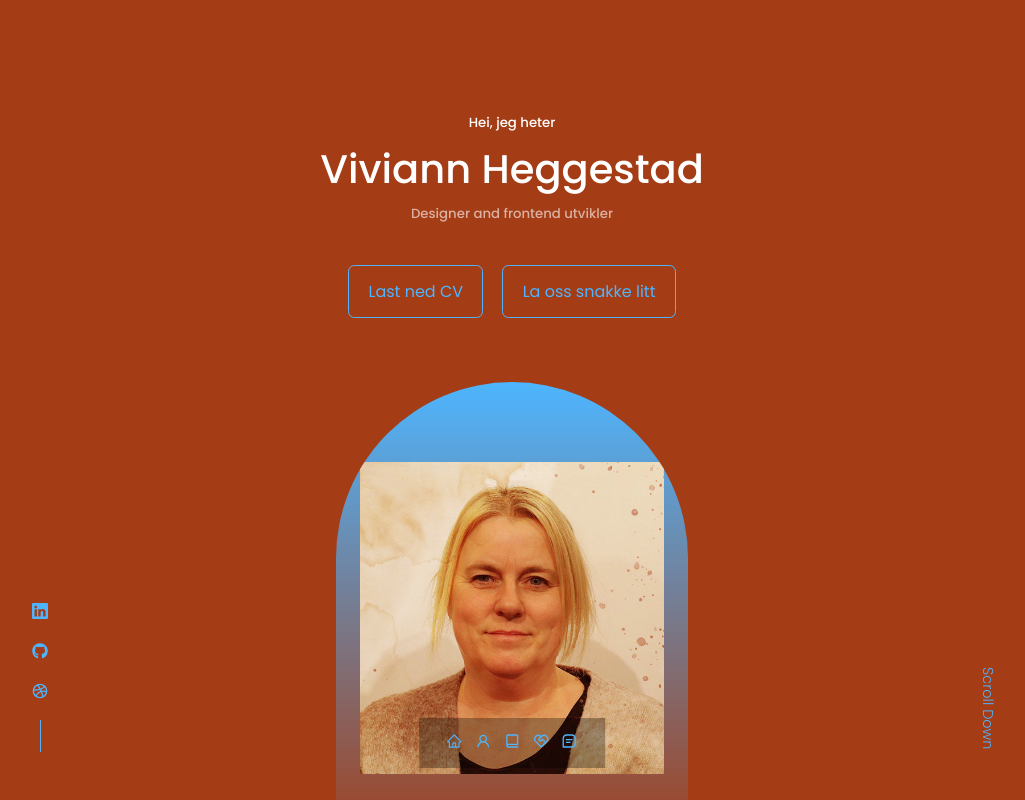
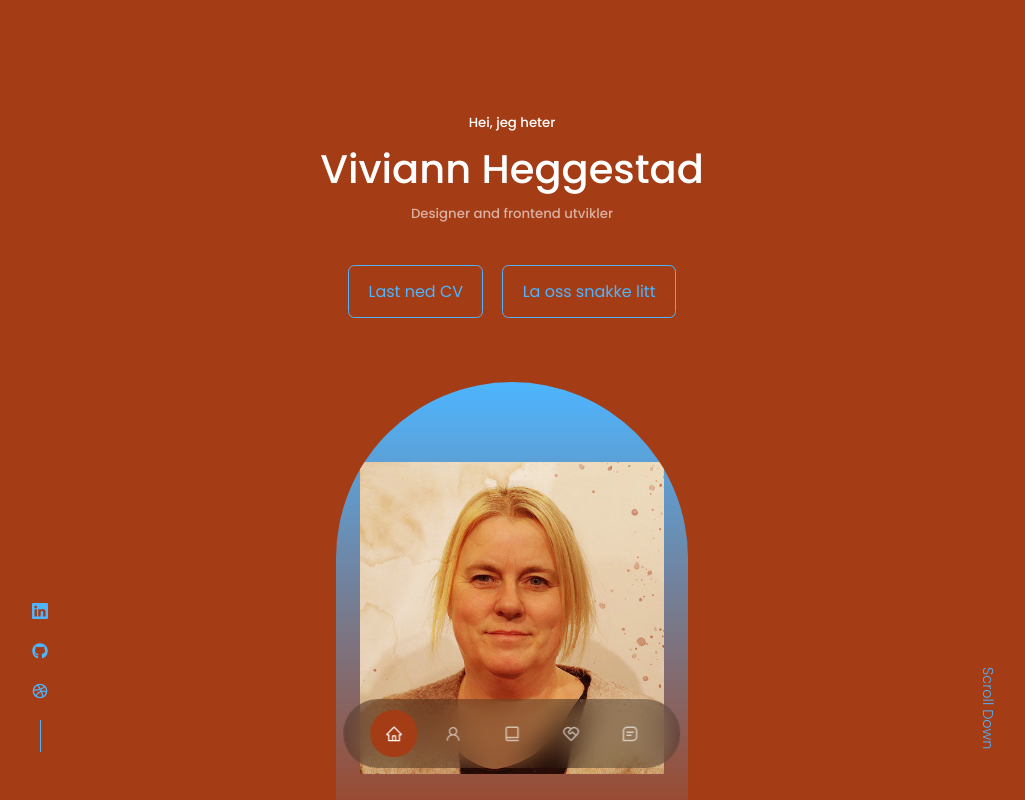
Before and after one commit to Viviann1/praksis-portfolio, a React (Create React App) app: page / in a window 1280 px wide. Shown: the top 800 px of the page, without its empty margins (128-1153 px from the left). Built offline with nearby package versions, Linux system fonts and the light colour scheme.

Commit message:
Floating nav component

```diff
--- a/src/components/nav/Nav.jsx
+++ b/src/components/nav/Nav.jsx
@@ -5,17 +5,19 @@ import {AiOutlineUser} from 'react-icons/ai'
 import {BiBookAlt} from 'react-icons/bi'
 import {RiServiceLine} from 'react-icons/ri'
 import {BiMessageSquareDetail} from 'react-icons/bi'
+import { useState } from 'react'
 
 
 
 const Nav = () => {
+  const [activeNav, setActiveNav] = useState('#')
   return (
     <nav>
-      <a href='#'><AiOutlineHome/></a>
-      <a href='#about'><AiOutlineUser/></a>
-      <a href='#experience'><BiBookAlt/></a>
-      <a href='#services'><RiServiceLine/></a>
-      <a href='#contact'><BiMessageSquareDetail/></a>
+      <a href='#' onClick={() => setActiveNav('#')} className={activeNav === '#' ? 'active' : ''}><AiOutlineHome/></a>
+      <a href='#about' onClick={() => setActiveNav('#about')} className={activeNav === '#about' ? 'active' : ''}><AiOutlineUser/></a>
+      <a href='#experience' onClick={() => setActiveNav('#experience')} className={activeNav === '#experience' ? 'active' : ''}><BiBookAlt/></a>
+      <a href='#services' onClick={() => setActiveNav('#services')} className={activeNav === '#services' ? 'active' : ''}><RiServiceLine/></a>
+      <a href='#contact' onClick={() => setActiveNav('#contact')} className={activeNav === '#contact' ? 'active' : ''}><BiMessageSquareDetail/></a>
     </nav>
   )
 }
--- a/src/components/nav/nav.css
+++ b/src/components/nav/nav.css
@@ -10,4 +10,24 @@ nav {
     bottom: 2rem;
     display: flex;
     gap: 0.8rem;
+    border-radius: 3rem;
+    backdrop-filter: blur(15px);
 }
+
+nav a {
+    background: transparent;
+    padding: 0.9rem;
+    border-radius: 50%;
+    display: flex;
+    color: var(--color-light);
+    font-size: 1.1rem;
+}
+
+nav a:hover {
+    background: rgba(0, 0, 0, 0.3);
+}
+
+nav a.active {
+    background: var(--color-bg);
+    color: var(--color-white);
+}
```
